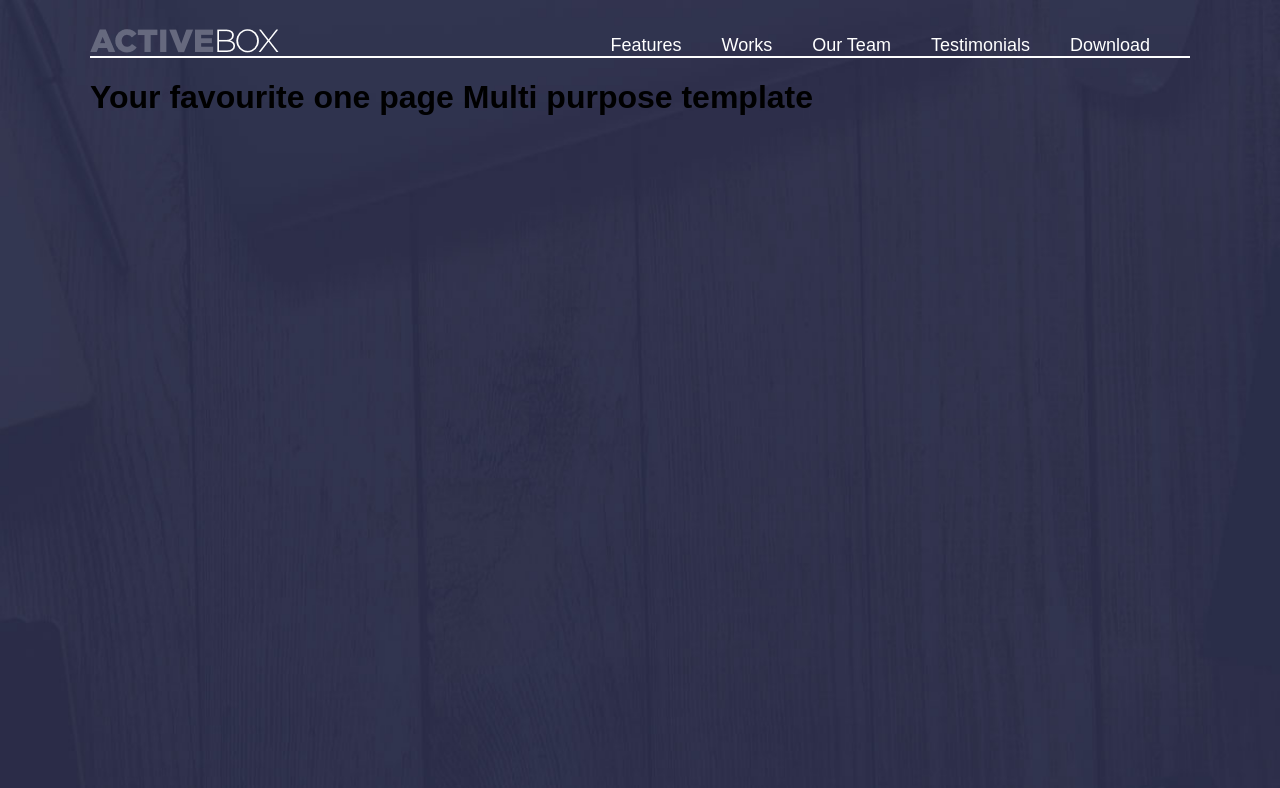
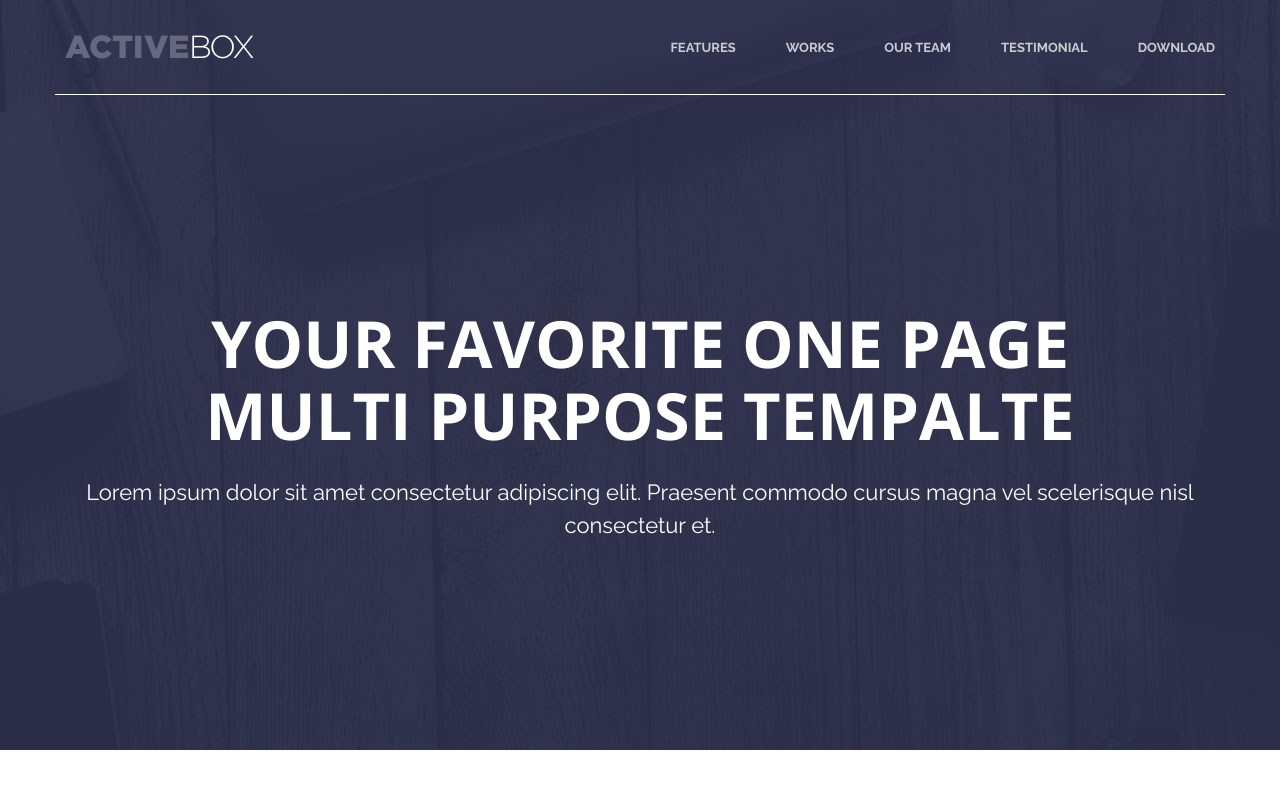
Before and after one commit to thimovez/ActiveBox, a plain HTML site: page index.html in a window 1280 px wide. Drawn offline with nearby package versions, Linux system fonts and the light colour scheme.

Commit message:
version_2

```diff
--- a/index.html
+++ b/index.html
@@ -1,30 +1,38 @@
 <!DOCTYPE html>
 <html lang="en">
   <head>
-    <meta charset="UTF-8">
-    <meta name="viewport" content="width=device-width, initial-scale=1.0">
-    <link rel="stylesheet" href="main.css">
+    <meta charset="UTF-8" />
+    <meta name="viewport" content="width=device-width, initial-scale=1.0" />
+    <link rel="stylesheet" href="main.css" />
+    <link href="https://fonts.googleapis.com/css?family=Cardo:400i|Open+Sans:700|Raleway:400,600,700&display=swap" rel="stylesheet">
     <title>ActiveBox</title>
   </head>
 <body>
+    <!-- Header -->
   <header>
     <div class="container">
-            <div class="header_bg">
-                <img class="logo" src="images/logo.png" alt="Ptoho banner">
-                <ul class="menu">
-                    <li><a href="#">Features</a></li>
-                    <li><a href="#">Works</a></li>
-                    <li><a href="#">Our Team</a></li>
-                    <li><a href="#">Testimonials</a></li>
-                    <li><a href="#">Download</a></li>
-                </ul>
-            </div>
-            <div class="offer">
-                <h1>Your favourite one page
-                    Multi purpose template
-                </h1>
+      <div class="header__inner">
+        <img class="logo" src="images/logo.png" alt="Ptoho banner" />
+
+        <nav class="nav">
+            <a class="nav_link" href="#">Features</a>
+            <a class="nav_link" href="#">Works</a>
+            <a class="nav_link" href="#">Our Team</a>
+            <a class="nav_link" href="#">Testimonial</a>
+            <a class="nav_link" href="#">Download</a>
+        </nav>
       </div>
     </div>
   </header>
+
+    <!-- Offer -->
+        <div class="offer">
+          <div class="container">
+            <h1 class="offer__maintitle"> Your Favorite One page <br> Multi Purpose Tempalte</h1>
+            <h2 class="offer__subtitle">Lorem ipsum dolor sit amet consectetur adipiscing elit. Praesent commodo cursus magna vel scelerisque nisl consectetur et.</h2>
+
+          </div>
+        </div>
+      </div>
   </body>
 </html>
--- a/main.css
+++ b/main.css
@@ -1,41 +1,107 @@
 body {
     margin: 0;
     padding: 0;
-    font-family: Arial, Helvetica, sans-serif;
+    font-family: 'Raleway', sans-serif;
+    font-size: 14px;
 }
 
-header {
-    background: url(images/banner.jpg) no-repeat center top / cover;
-    height: 800px;
+*,
+*::before,
+*::after {
+    box-sizing: border-box;
 }
+
+h1, h2, h3, h4, h5, h6 {
+    margin: 0;
+}
+
+p {
+    margin: 0;
+}
+/* Container
+========================*/
+
 .container {
-    width: 1100px;
+    width: 100%;
+    max-width: 1170px;
     margin: 0 auto;
 }
 
-.header_bg {
+/* Header
+========================*/
+
+header {
+    width: 100%;
+    height: 100px;
+    position: absolute;
+    top: 0;
+    left: 0;
+    z-index: 1000;
+
+}
+
+.header__inner {
     display: flex;
     justify-content: space-between;
-    padding-top: 25px;
+    padding: 35px 10px;
     align-items: center;
-    border-bottom: 2px solid #fff;
-}
-.menu {
-    margin: 0;
-    padding: 0;
-    display: block;
+    border-bottom: 1px solid #fff;
 }
 
-.menu li {
-    float: left;
-    display: block;
-    margin-right: 40px;
-    padding-top: 10px;
-    font-size: 18px;
+/* Navigation
+========================*/
+
+.nav {
+    display: flex;
+    font-size: 13px;
+    font-weight: 700;
+    text-transform: uppercase;
 }
 
-.menu li a {
+.nav_link {
+    margin-left: 50px;
     color: #fff;
-    list-style-type: none;
     text-decoration: none;
+    opacity: .75;
+    transition: opacity .1s linear;
 }
+
+.nav__link:first-child {
+    margin-left: 0px;
+}
+
+.nav_link:hover {
+    opacity: 1;
+    text-decoration: underline;
+}
+
+/* Offer
+========================*/
+
+.offer {
+    display: flex;
+    flex-direction: column;
+    justify-content: center;
+    height: 750px;
+    padding-top: 100px;
+    text-align: center;
+    background: url(images/banner.jpg) no-repeat center / cover;
+}
+
+.offer__maintitle {
+    font-family: 'Open Sans', sans-serif;
+    font-size: 65px;
+    line-height: 1.1;
+    color: #fff;
+    font-weight: 700;
+    text-transform: uppercase;
+}
+
+.offer__subtitle {
+    font-size: 22px;
+    color: #fff;
+    line-height: 1.5;
+    font-weight: 400;
+    margin-top: 25px;
+
+}
```
Lines whose indentation alone changed are shown as unchanged.
